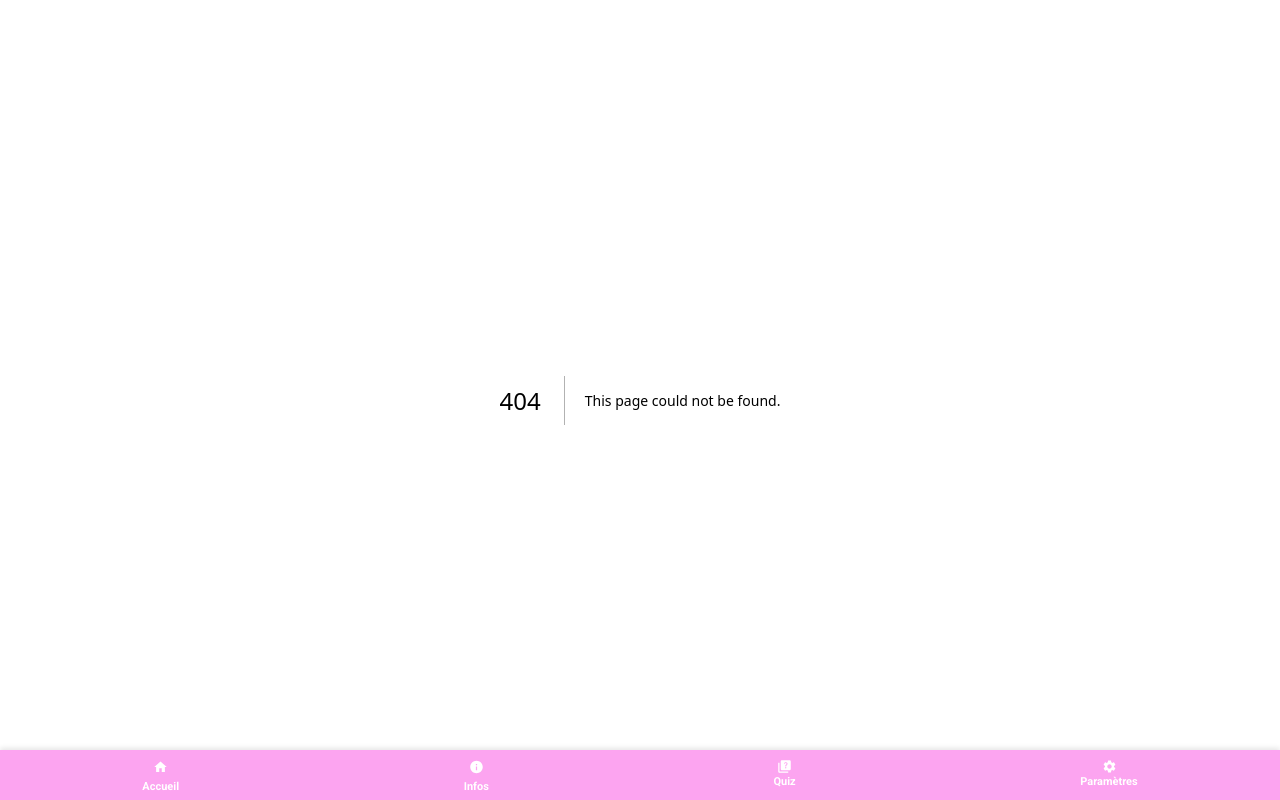
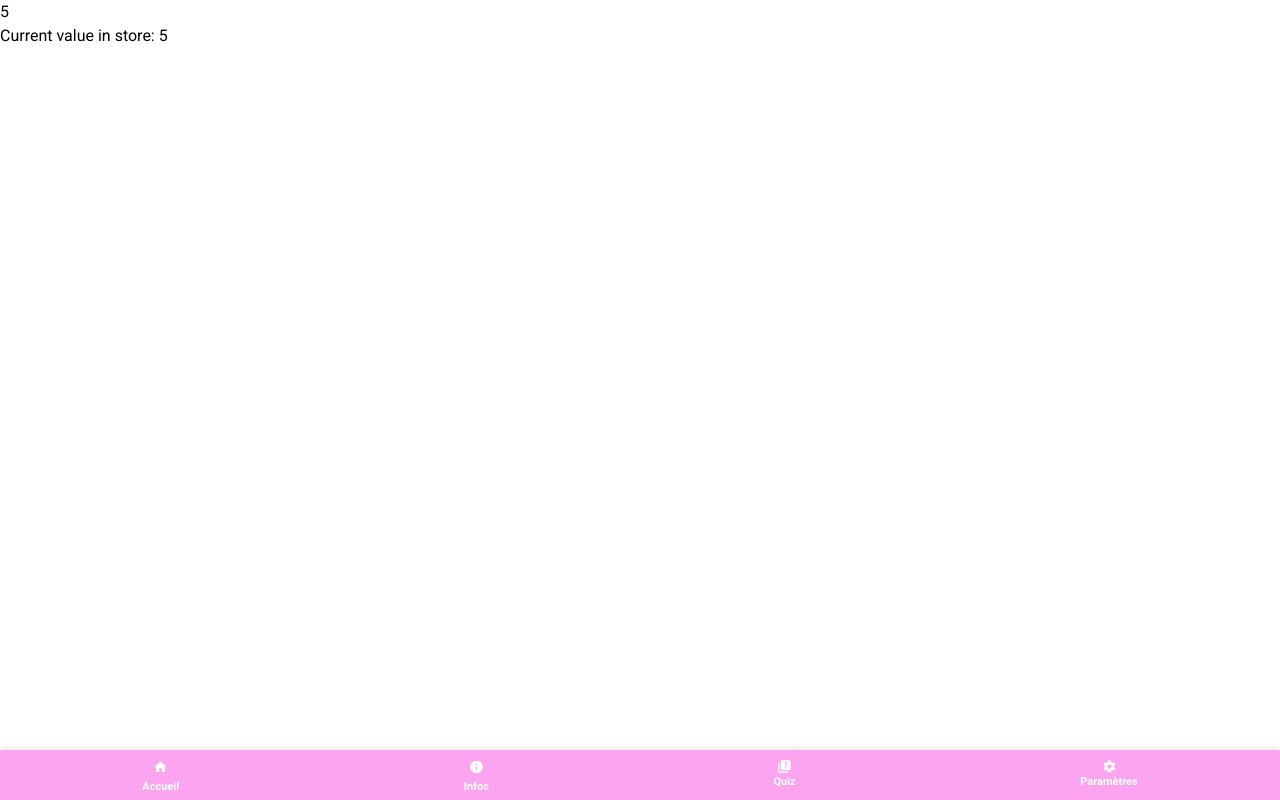
Before and after one commit to Aliyoub/devops4ever, a Next.js app: page /settings in a window 1280 px wide. Before the commit this address had no page. Built offline with nearby package versions, Linux system fonts and the light colour scheme.

Commit message:
quizSize added in store

```diff
--- a/app/quiz/kubernetes/quizPage.tsx
+++ b/app/quiz/kubernetes/quizPage.tsx
@@ -1,5 +1,7 @@
 "use client";
 
+import { useSelector, useDispatch } from "react-redux";
+import { RootState, AppDispatch } from "../../store/store";
 import React, { useEffect, useMemo, useState } from "react";
 import {
   Box,
@@ -151,7 +153,8 @@ const UnansweredQuestionsTitle = styled(Typography)({
 });
 
 export default function QuizPage() {
-  const sizeOfarrayDesired = 1;
+  const quizSize = useSelector((state: RootState) => state.quizSize.value);
+  const sizeOfarrayDesired = quizSize;
   const myQuestions = useMemo(() => questions.slice(0, sizeOfarrayDesired), []);
 
   const [currentQuestion, setCurrentQuestion] = useState(0);
--- /dev/null
+++ b/app/settings/page.tsx
@@ -0,0 +1,30 @@
+'use client'
+
+import { useSelector, useDispatch } from "react-redux";
+import { RootState, AppDispatch } from "../../store/store";
+import { setQuizSize } from "../../store/slices/quizSize/quizSizeSlice";
+
+
+const page = () => {
+  const quizSize = useSelector((state: RootState) => state.quizSize.value);
+  const dispatch = useDispatch();
+//   const inputValue = useSelector((state: RootState) => state.input.value);
+
+  const handleInputChange = (event: React.ChangeEvent<HTMLInputElement>) => {
+    dispatch(setQuizSize(event.target.value));
+  };
+
+  return (
+    <div>
+      <input
+        type="text"
+        value={quizSize}
+        onChange={handleInputChange}
+        placeholder="Type something..."
+      />
+      <p>Current value in store: {quizSize}</p>
+    </div>
+  );
+}
+
+export default page
--- a/components/bottom-navigation/bottom-navigation2.tsx
+++ b/components/bottom-navigation/bottom-navigation2.tsx
@@ -100,7 +100,7 @@ const BottomNavigation = () => {
             color: `${pathname === "/categories" ? "#8B01F6" : "#fff"}`,
             fontSize: 11,
           }}
-          onClick={() => router.push("/categories")}
+          onClick={() => router.push("/settings")}
         >
           Paramètres
         </span>
--- /dev/null
+++ b/store/slices/quizSize/quizSizeSlice.ts
@@ -0,0 +1,34 @@
+
+import { createSlice, PayloadAction } from '@reduxjs/toolkit';
+
+export interface quizSizeState {
+  value: number; // A adapter
+}
+
+const initialState: quizSizeState = {
+  value: 5, // A adapter
+};
+
+export const quizSizeSlice = createSlice({
+  name: 'quizSize',
+  initialState,
+  reducers: {
+    setQuizSize: (state, action: PayloadAction<number>) => {
+      state.value = action.payload;
+    },
+  },
+});
+
+export const { setQuizSize } = quizSizeSlice.actions;
+
+export default quizSizeSlice.reducer;
+
+// const inputSlice = createSlice({
+//   name: 'input',
+//   initialState,
+//   reducers: {
+//     setInputValue: (state, action: PayloadAction<string>) => {
+//       state.value = action.payload;
+//     },
+//   },
+// });
--- a/store/store.ts
+++ b/store/store.ts
@@ -12,6 +12,7 @@ import selectedItemReducer from "./slices/selectedItem/selectedItemSlice";
 import controlStateReducer from "./slices/controlState/controlStateSlice";
 import ggListVoicesReducer from "./slices/ggListVoices/ggListVoicesSlice";
 import ggTtsSelectedVoiceReducer from "./slices/ggTtsSelectedVoice/ggTtsSelectedVoiceSlice";
+import quizSizeReducer from './slices/quizSize/quizSizeSlice';
 // import slices => Ne pas supprimer !!!
 
 export const store = configureStore({
@@ -25,7 +26,8 @@ export const store = configureStore({
     controlState: controlStateReducer,
     ggListVoices: ggListVoicesReducer,
     ggTtsSelectedVoice: ggTtsSelectedVoiceReducer,
-    // configureStore => Ne pas supprimer !!!
+    	quizSize: quizSizeReducer,
+// configureStore => Ne pas supprimer !!!
   },
 });
 
```
Also changed, not shown: 1 other file (tests, documents, lock files or other folders).
